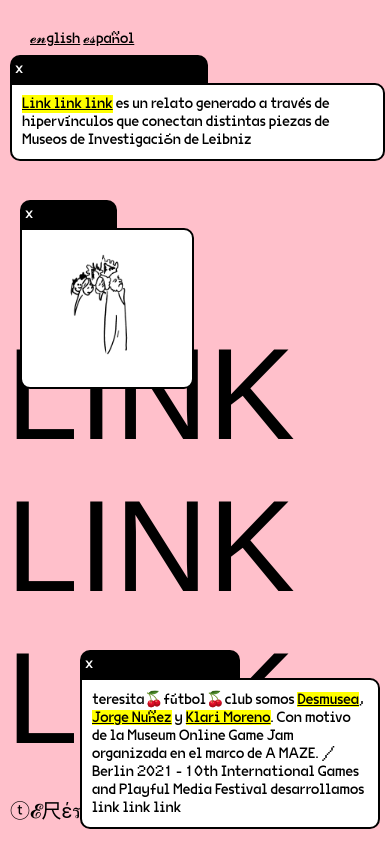
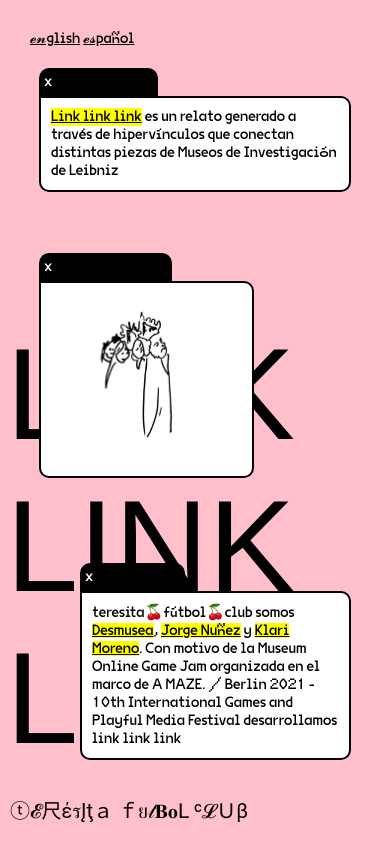
Before and after one commit to desmusea/link-link-link, a plain HTML site: page index.html in a window 390 px wide. Drawn offline with Linux system fonts and the light colour scheme; files whose address does not match are found by name.

Commit message:
responsive fix ooootra vez

```diff
--- a/src/styles/styles.css
+++ b/src/styles/styles.css
@@ -173,35 +173,38 @@ body {
   body {
     font-size: 15px;
   }
+  #tab-header {
+    width: 35%;
+  }
 
   #description-tab {
-    bottom: 15px;
-    right: 10px;
+    bottom: 10%;
+    right: 10%;
   }
 
   #text-tab {
-    top: 55px;
-    left: 10px;
-    right: 5px;
+    top: 8%;
+    left: 10%;
+    right: 10%;
   }
 
   #image-tab {
-    top: 200px;
-    left: 20px;
+    top: 30%;
+    left: 10%;
   }
 
   .image {
-    max-width: 150px;
+    max-width: 90%;
   }
 
   .img-container {
-    max-width: 200px;
-    max-height: 200px;
+    max-width: 30%;
+    max-height: 30%;
   }
 
   .img-container {
-    max-width: 200px;
-    max-height: 200px;
+    max-width: 60%;
+    max-height: 60%;
   }
 
   .texto {
```
